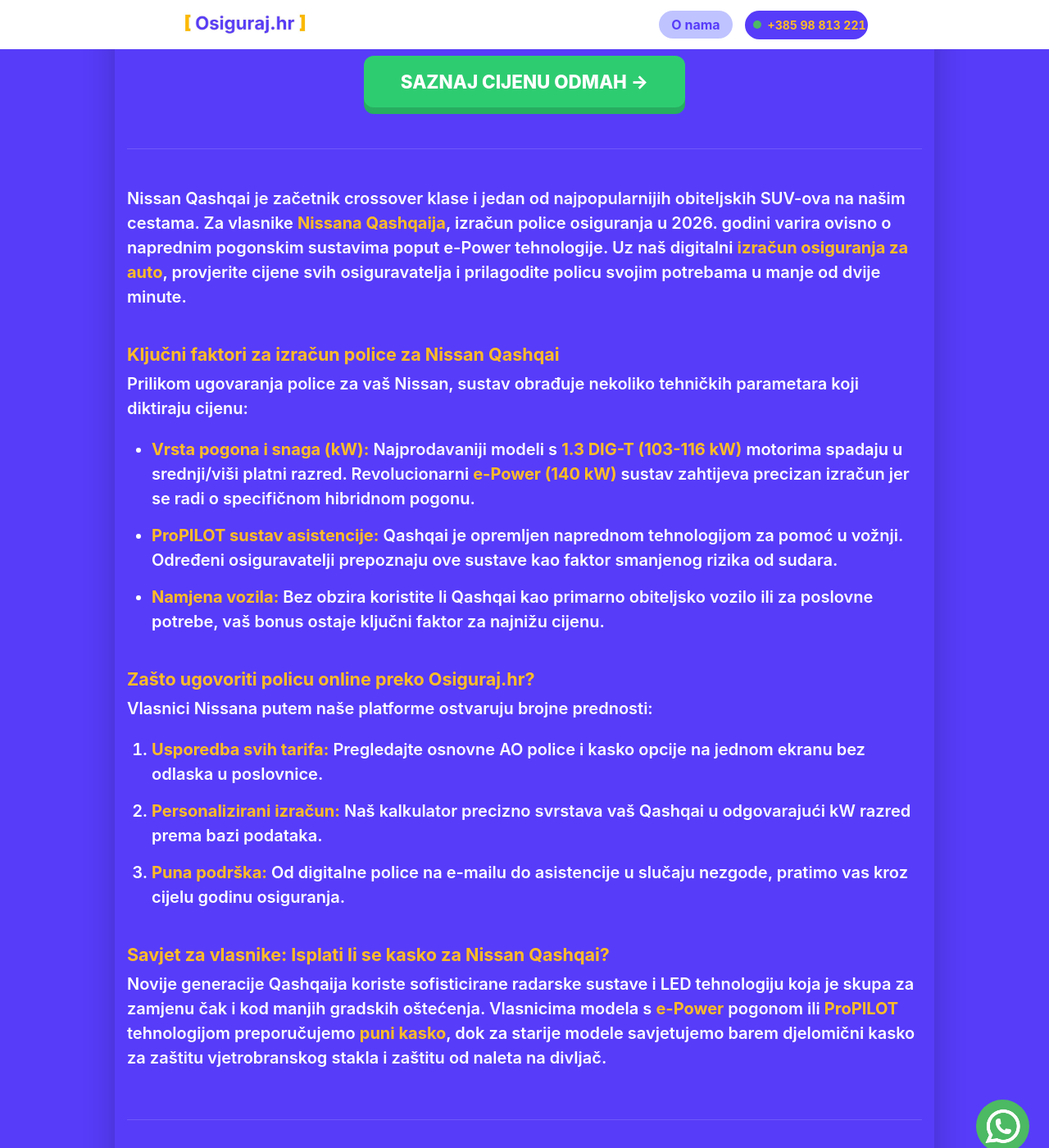
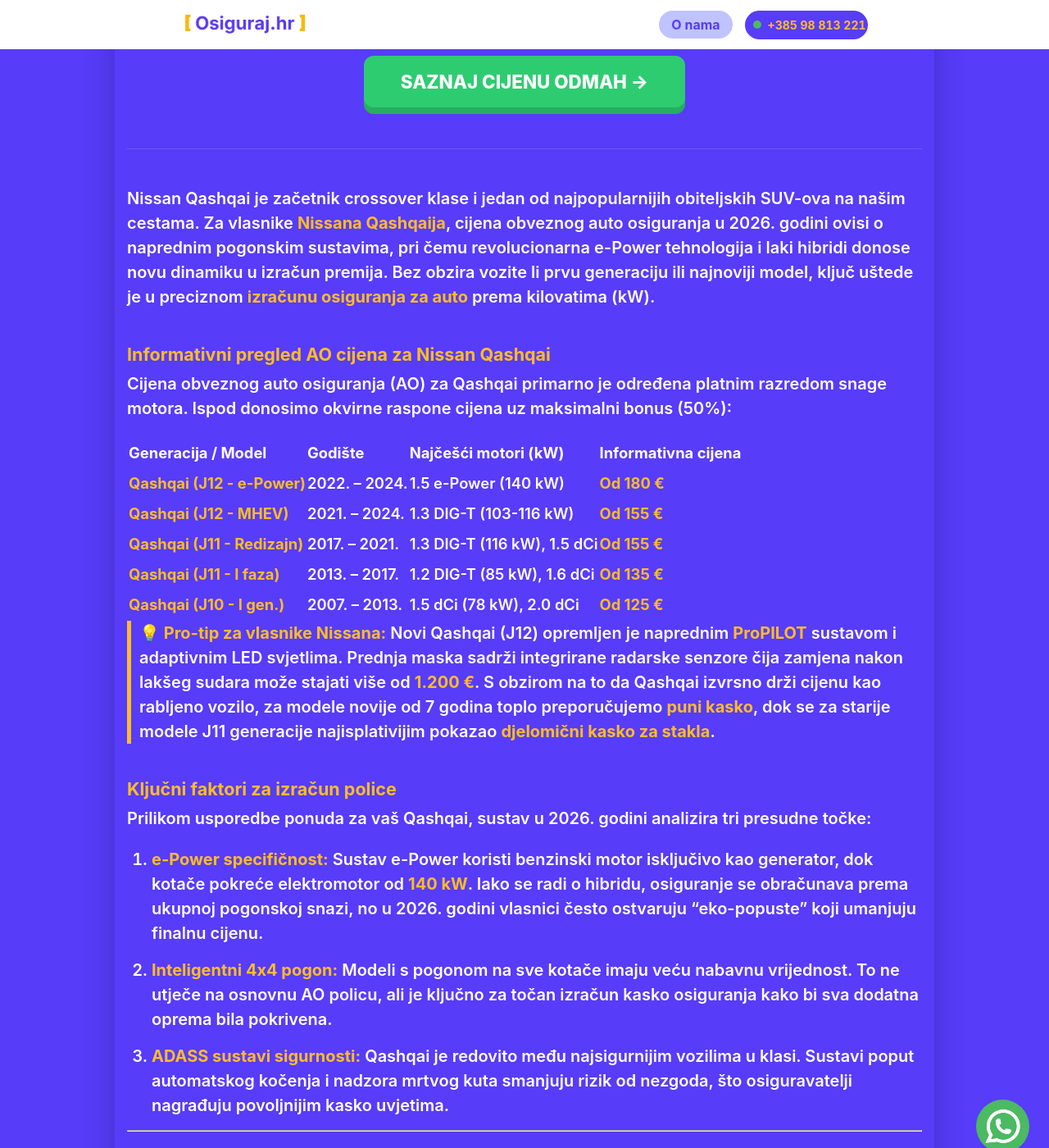
Before and after one commit to Filip-Gale/OsigurajHR, a Jekyll site: the page built from auto-osiguranje/nissan-qashqai.md, in a window 1280 px wide and 1400 px high, scrolled down 345 px. Shown: the whole window at 82% size. Built offline with Jekyll 4.4.1, drawn with Linux system fonts in a browser that asks for light colours; some of the changed text lies outside the part shown.

Commit message:
Update nissan-qashqai.md

```diff
--- a/auto-osiguranje/nissan-qashqai.md
+++ b/auto-osiguranje/nissan-qashqai.md
@@ -1,48 +1,82 @@
 ---
 layout: grad
-grad_ime: ""
-title: "Osiguranje za Nissan Qashqai | Izračun cijene prema kW (2026)"
+grad_ime: "Hrvatska"
+title: "Osiguranje za Nissan Qashqai | Cijene po godištima (2007-2024)"
 permalink: /auto-osiguranje/nissan-qashqai/
-description: "Saznajte točnu cijenu auto osiguranja za Nissan Qashqai. Usporedite ponude za DIG-T i e-Power motore uz uštede do 30% online."
+description: "Izračunajte cijenu osiguranja za Nissan Qashqai. Provjerite informativne cijene za e-Power, DIG-T i dCi modele po godištima. Uštedite do 30% online."
 ---
 
-Nissan Qashqai je začetnik crossover klase i jedan od najpopularnijih obiteljskih SUV-ova na našim cestama. Za vlasnike **Nissana Qashqaija**, izračun police osiguranja u 2026. godini varira ovisno o naprednim pogonskim sustavima poput e-Power tehnologije. Uz naš digitalni **izračun osiguranja za auto**, provjerite cijene svih osiguravatelja i prilagodite policu svojim potrebama u manje od dvije minute.
+Nissan Qashqai je začetnik crossover klase i jedan od najpopularnijih obiteljskih SUV-ova na našim cestama. Za vlasnike **Nissana Qashqaija**, cijena obveznog auto osiguranja u 2026. godini ovisi o naprednim pogonskim sustavima, pri čemu revolucionarna e-Power tehnologija i laki hibridi donose novu dinamiku u izračun premija. Bez obzira vozite li prvu generaciju ili najnoviji model, ključ uštede je u preciznom **izračunu osiguranja za auto** prema kilovatima (kW).
 
-### Ključni faktori za izračun police za Nissan Qashqai
+### Informativni pregled AO cijena za Nissan Qashqai
 
-Prilikom ugovaranja police za vaš Nissan, sustav obrađuje nekoliko tehničkih parametara koji diktiraju cijenu:
+Cijena obveznog auto osiguranja (AO) za Qashqai primarno je određena platnim razredom snage motora. Ispod donosimo okvirne raspone cijena uz maksimalni bonus (50%):
 
-* **Vrsta pogona i snaga (kW):** Najprodavaniji modeli s **1.3 DIG-T (103-116 kW)** motorima spadaju u srednji/viši platni razred. Revolucionarni **e-Power (140 kW)** sustav zahtijeva precizan izračun jer se radi o specifičnom hibridnom pogonu.
-* **ProPILOT sustav asistencije:** Qashqai je opremljen naprednom tehnologijom za pomoć u vožnji. Određeni osiguravatelji prepoznaju ove sustave kao faktor smanjenog rizika od sudara.
-* **Namjena vozila:** Bez obzira koristite li Qashqai kao primarno obiteljsko vozilo ili za poslovne potrebe, vaš bonus ostaje ključni faktor za najnižu cijenu.
+| Generacija&nbsp;/&nbsp;Model | Godište&nbsp;&nbsp;&nbsp;&nbsp;&nbsp; | Najčešći motori (kW)&nbsp;&nbsp;&nbsp;&nbsp;&nbsp;&nbsp;&nbsp;&nbsp; | Informativna cijena |
+| :--- | :--- | :--- | :--- |
+| **Qashqai (J12 - e-Power)** | 2022. – 2024. | 1.5 e-Power (140 kW) | **Od 180 €** |
+| **Qashqai (J12 - MHEV)** | 2021. – 2024. | 1.3 DIG-T (103-116 kW) | **Od 155 €** |
+| **Qashqai (J11 - Redizajn)**| 2017. – 2021. | 1.3 DIG-T (116 kW), 1.5 dCi | **Od 155 €** |
+| **Qashqai (J11 - I faza)** | 2013. – 2017. | 1.2 DIG-T (85 kW), 1.6 dCi | **Od 135 €** |
+| **Qashqai (J10 - I gen.)** | 2007. – 2013. | 1.5 dCi (78 kW), 2.0 dCi | **Od 125 €** |
 
-### Zašto ugovoriti policu online preko Osiguraj.hr?
+> **💡 Pro-tip za vlasnike Nissana:** Novi Qashqai (J12) opremljen je naprednim **ProPILOT** sustavom i adaptivnim LED svjetlima. Prednja maska sadrži integrirane radarske senzore čija zamjena nakon lakšeg sudara može stajati više od **1.200 €**. S obzirom na to da Qashqai izvrsno drži cijenu kao rabljeno vozilo, za modele novije od 7 godina toplo preporučujemo **puni kasko**, dok se za starije modele J11 generacije najisplativijim pokazao **djelomični kasko za stakla**.
 
-Vlasnici Nissana putem naše platforme ostvaruju brojne prednosti:
+### Ključni faktori za izračun police
 
-1. **Usporedba svih tarifa:** Pregledajte osnovne AO police i kasko opcije na jednom ekranu bez odlaska u poslovnice.
-2. **Personalizirani izračun:** Naš kalkulator precizno svrstava vaš Qashqai u odgovarajući kW razred prema bazi podataka.
-3. **Puna podrška:** Od digitalne police na e-mailu do asistencije u slučaju nezgode, pratimo vas kroz cijelu godinu osiguranja.
+Prilikom usporedbe ponuda za vaš Qashqai, sustav u 2026. godini analizira tri presudne točke:
+1.  **e-Power specifičnost:** Sustav e-Power koristi benzinski motor isključivo kao generator, dok kotače pokreće elektromotor od **140 kW**. Iako se radi o hibridu, osiguranje se obračunava prema ukupnoj pogonskoj snazi, no u 2026. godini vlasnici često ostvaruju "eko-popuste" koji umanjuju finalnu cijenu.
+2.  **Inteligentni 4x4 pogon:** Modeli s pogonom na sve kotače imaju veću nabavnu vrijednost. To ne utječe na osnovnu AO policu, ali je ključno za točan izračun kasko osiguranja kako bi sva dodatna oprema bila pokrivena.
+3.  **ADASS sustavi sigurnosti:** Qashqai je redovito među najsigurnijim vozilima u klasi. Sustavi poput automatskog kočenja i nadzora mrtvog kuta smanjuju rizik od nezgoda, što osiguravatelji nagrađuju povoljnijim kasko uvjetima.
 
-### Savjet za vlasnike: Isplati li se kasko za Nissan Qashqai?
-
-Novije generacije Qashqaija koriste sofisticirane radarske sustave i LED tehnologiju koja je skupa za zamjenu čak i kod manjih gradskih oštećenja. Vlasnicima modela s **e-Power** pogonom ili **ProPILOT** tehnologijom preporučujemo **puni kasko**, dok za starije modele savjetujemo barem djelomični kasko za zaštitu vjetrobranskog stakla i zaštitu od naleta na divljač.
+---
 
 <div class="faq-section">
     <h3>FAQ: Sve što trebate znati o osiguranju za Nissan Qashqai</h3>
 
     <div class="faq-item">
         <h4>Koja je razlika u osiguranju za e-Power i standardni benzinac?</h4>
-        <p>e-Power model ima veću izlaznu snagu u kilovatima (140 kW), što ga svrstava u višu kategoriju osiguranja u odnosu na bazični 1.3 DIG-T model od 103 kW.</p>
+        <p>e-Power model ima veću izlaznu snagu (140 kW) u odnosu na bazični 1.3 DIG-T (103 kW). Zbog toga e-Power ulazi u viši platni razred, ali razlika u cijeni se često kompenzira kroz eko-pogodnosti za hibridna vozila u 2026. godini.</p>
     </div>
 
     <div class="faq-item">
-        <h4>Mogu li dobiti popust na kasko ako imam 360° kameru i senzore?</h4>
-        <p>Iako senzori ne smanjuju izravno osnovnu AO policu, oni značajno smanjuju rizik od manjih šteta, što se može odraziti na povoljniju kasko ponudu kroz naš <strong>izračun osiguranja za auto</strong>.</p>
+        <h4>Što ako moj Qashqai ima kamere od 360 stupnjeva i ProPILOT?</h4>
+        <p>Prisutnost napredne tehnologije smanjuje rizik od manjih parking oštećenja, što može sniziti kasko premiju. Ipak, ti su dijelovi skuplji za popravak, pa kasko polica pruža nužnu financijsku sigurnost.</p>
     </div>
 
     <div class="faq-item">
-        <h4>Vrijedi li osiguranje Nissana i izvan granica Hrvatske?</h4>
-        <p>Da, svaka AO polica ugovorena preko naše platforme uključuje zelenu kartu/kartu osiguranja koja vrijedi u svim zemljama sustava zelene karte.</p>
+        <h4>Vrijedi li moj bonus od 50% ako prelazim s drugog SUV-a na Nissan?</h4>
+        <p>Apsolutno. Bonus je vezan uz vas kao vozača. Naš online <strong>izračun osiguranja za auto</strong> automatski će primijeniti vaš stečeni popust na novu policu za Nissan Qashqai, bez obzira na marku prethodnog vozila.</p>
     </div>
 </div>
+
+<script type="application/ld+json">
+{
+  "@context": "https://schema.org",
+  "@type": "FAQPage",
+  "mainEntity": [{
+    "@type": "Question",
+    "name": "Koja je razlika u osiguranju za e-Power i standardni benzinac?",
+    "acceptedAnswer": {
+      "@type": "Answer",
+      "text": "Model e-Power (140 kW) pripada višem platnom razredu snage od 1.3 DIG-T modela, no u 2026. godini često ostvaruje eko-popuste."
+    }
+  },
+  {
+    "@type": "Question",
+    "name": "Što ako moj Qashqai ima kamere od 360 stupnjeva i ProPILOT?",
+    "acceptedAnswer": {
+      "@type": "Answer",
+      "text": "Napredna oprema smanjuje rizik od nezgoda, što osiguravatelji nagrađuju kroz povoljnije uvjete kasko osiguranja."
+    }
+  },
+  {
+    "@type": "Question",
+    "name": "Vrijedi li moj bonus od 50% ako prelazim s drugog SUV-a na Nissan?",
+    "acceptedAnswer": {
+      "@type": "Answer",
+      "text": "Da, bonus od 50% je prenosiv na bilo koje vozilo i automatski se obračunava preko našeg online kalkulatora."
+    }
+  }]
+}
+</script>
```
